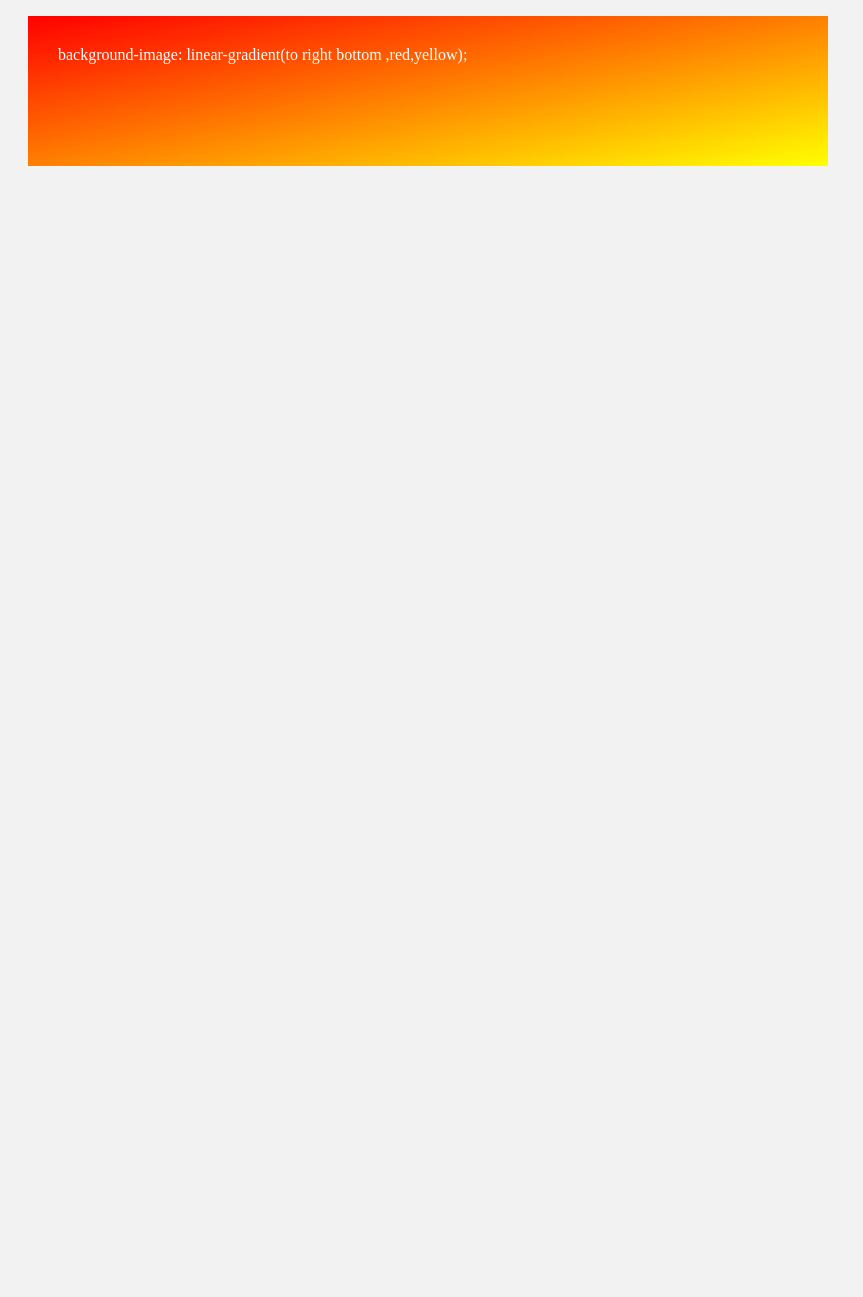
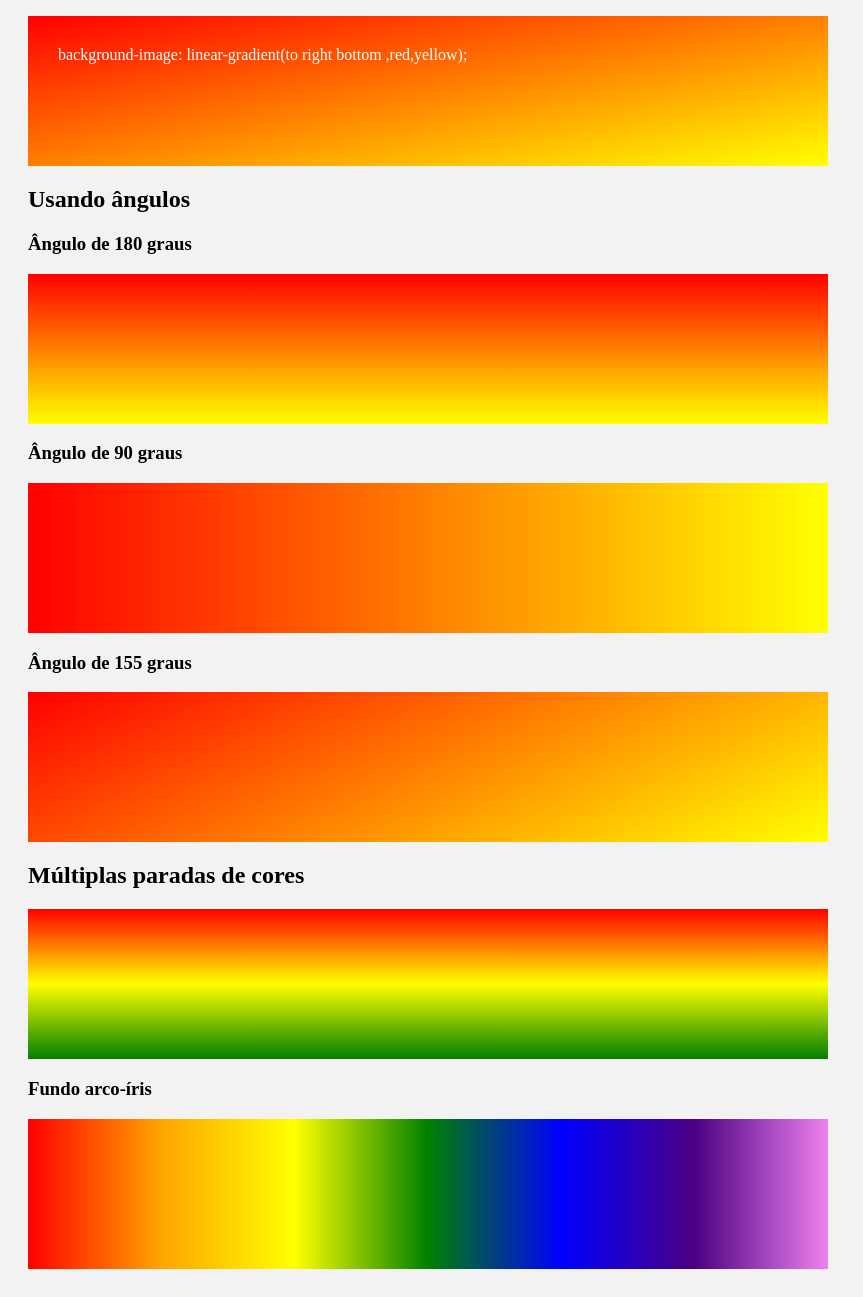
Before and after one commit to Romario-lourenco/html-css, a plain HTML site: page Estudos/Gradientes/index.html in a window 1280 px wide. Shown: the part 777-2074 px from the top of the page, without its empty margins (0-863 px from the left). Before the commit the page ends 971 px from the top, so only its background shows below. Drawn offline with Linux system fonts and the light colour scheme.

Commit message:
Linear grad

```diff
--- a/Estudos/Gradientes/index.html
+++ b/Estudos/Gradientes/index.html
@@ -24,6 +24,17 @@
     <div class="card" id="card2">background-image: linear-gradient(to right,red,yellow);</div>
     <h3>superior esquerdo para inferior direito.</h3>
     <div class="card" id="card3">background-image: linear-gradient(to right bottom ,red,yellow);</div>
+    <h2>Usando ângulos</h2>
+    <h3> Ângulo de 180 graus</h3>
+    <div class="card" id="card4"></div>
+    <h3> Ângulo de 90 graus</h3>
+    <div class="card" id="card5"></div>
+    <h3> Ângulo de 155 graus</h3>
+    <div class="card" id="card6"></div>
+    <h2>Múltiplas paradas de cores</h2>
+    <div class="card" id="card7"></div>
+    <h3>Fundo arco-íris</h3>
+    <div class="card" id="card8"></div>
 
 </body>
 </html>
--- a/Estudos/Gradientes/style.css
+++ b/Estudos/Gradientes/style.css
@@ -25,3 +25,18 @@ body{
 #card3{
     background-image: linear-gradient(to right bottom ,red,yellow);
 }
+    #card4{
+        background-image: linear-gradient(180deg,red,yellow);
+    }
+    #card5{
+        background-image: linear-gradient(90deg,red,yellow);
+    }
+    #card6{
+        background-image: linear-gradient(155deg,red,yellow);
+    }
+    #card7{
+        background-image:linear-gradient(red,yellow,green)
+    }
+    #card8{
+        background-image:linear-gradient(to right,red,orange,yellow,green,blue,indigo,violet);
+    }
```
